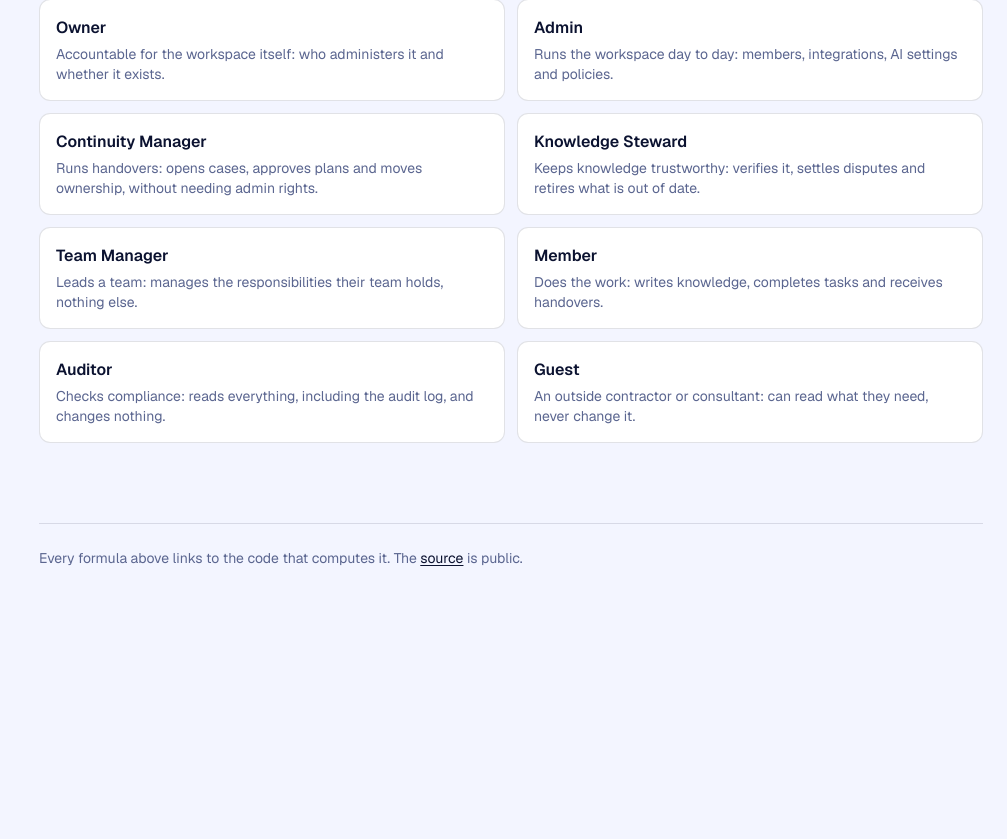
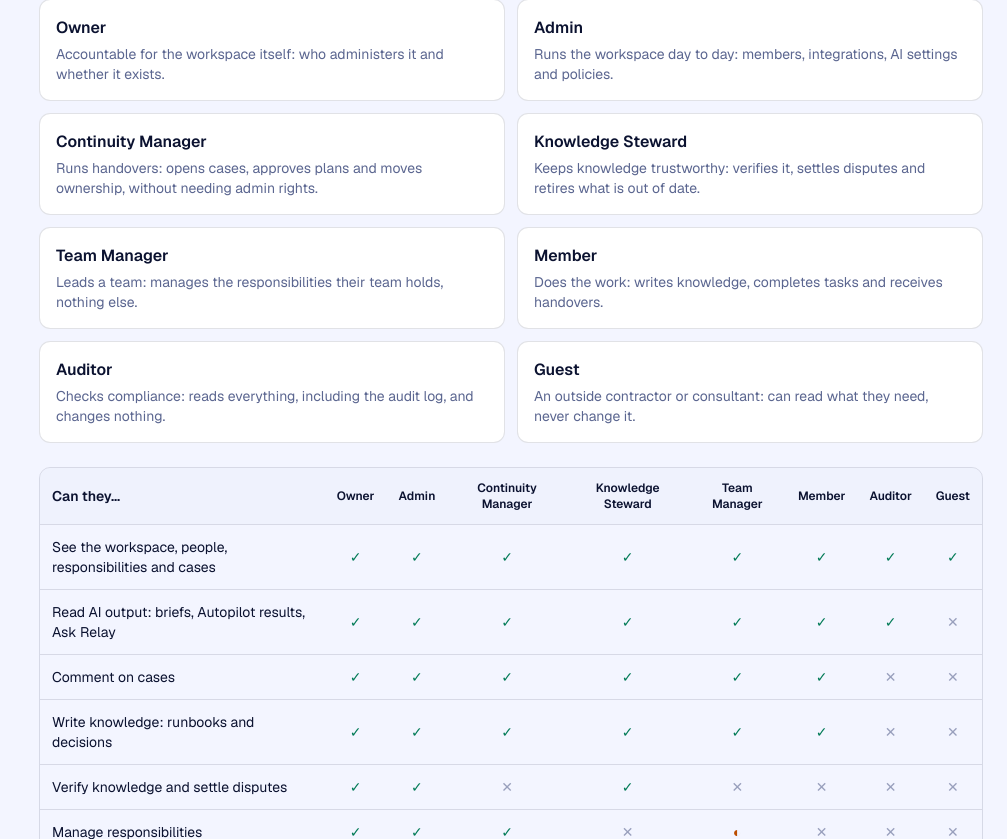
Before and after one commit to prasadbhalerao1/CodersInPune, a Next.js app in the folder frontend/: page /docs in a window 1280 px wide. Shown: the part 11161-12000 px from the top of the page, without its empty margins (273-1280 px from the left). Before the commit the page ends 11785 px from the top, so only its background shows below. Built offline with nearby package versions, Linux system fonts and the light colour scheme; no server answers; what @workos-inc/authkit-nextjs would draw is missing.

Commit message:
docs(roles): can/can't permission table in the guide and README, checked against the registry

```diff
--- a/frontend/src/app/docs/page.tsx
+++ b/frontend/src/app/docs/page.tsx
@@ -123,6 +123,53 @@ const ROLES: [string, string][] = [
   ["member", "Does the work: writes knowledge, completes tasks and receives handovers."],
   ["auditor", "Checks compliance: reads everything, including the audit log, and changes nothing."],
   ["guest", "An outside contractor or consultant: can read what they need, never change it."],
+];
+
+// What each role can do: [what, permission, roles that hold it]. A trailing * means "only
+// for their own teams". backend/tests/test_role_docs.py checks every row against
+// ROLE_PERMISSIONS, so this table cannot drift from what the backend enforces.
+const CAN: [string, string, string][] = [
+  [
+    "See the workspace, people, responsibilities and cases",
+    "case.read",
+    "owner admin continuity_manager knowledge_steward team_manager member auditor guest",
+  ],
+  [
+    "Read AI output: briefs, Autopilot results, Ask Relay",
+    "ai.read",
+    "owner admin continuity_manager knowledge_steward team_manager member auditor",
+  ],
+  [
+    "Comment on cases",
+    "case.comment",
+    "owner admin continuity_manager knowledge_steward team_manager member",
+  ],
+  [
+    "Write knowledge: runbooks and decisions",
+    "knowledge.write",
+    "owner admin continuity_manager knowledge_steward team_manager member",
+  ],
+  ["Verify knowledge and settle disputes", "knowledge.verify", "owner admin knowledge_steward"],
+  [
+    "Manage responsibilities",
+    "responsibility.manage",
+    "owner admin continuity_manager team_manager*",
+  ],
+  ["Open and run handover cases", "case.manage", "owner admin continuity_manager"],
+  ["Approve handovers and sign off readiness", "case.approve", "owner admin continuity_manager"],
+  ["Run AI: Autopilot and case analysis", "ai.run", "owner admin continuity_manager"],
+  ["Accept or reject AI proposals", "ai.review", "owner admin continuity_manager"],
+  ["Run the What If? simulator", "continuity.simulate", "owner admin continuity_manager"],
+  [
+    "See insights: health and continuity debt",
+    "insights.read",
+    "owner admin continuity_manager auditor",
+  ],
+  ["Read the audit log", "audit.read", "owner admin auditor"],
+  ["Manage members and invites", "member.manage", "owner admin"],
+  ["Connect GitHub, Linear, Notion and Slack", "integration.manage", "owner admin"],
+  ["Change policies and automations", "policy.manage", "owner admin"],
+  ["Delete the workspace", "workspace.delete", "owner"],
 ];
 
 const FEATURES: { key: ExplainKey; icon: typeof Bot; blurb: string }[] = [
@@ -278,6 +325,56 @@ export default function DocsPage() {
                 </div>
               ))}
             </dl>
+            <div className="mt-6 overflow-x-auto rounded-xl border">
+              <table className="w-full min-w-180 text-sm">
+                <caption className="sr-only">What each role can do</caption>
+                <thead className="bg-muted/50 text-left">
+                  <tr>
+                    <th scope="col" className="p-3 font-semibold">
+                      Can they…
+                    </th>
+                    {ROLES.map(([role]) => (
+                      <th
+                        key={role}
+                        scope="col"
+                        className="p-3 text-center text-xs font-semibold capitalize"
+                      >
+                        {role.replace("_", " ")}
+                      </th>
+                    ))}
+                  </tr>
+                </thead>
+                <tbody>
+                  {CAN.map(([what, permission, holders]) => {
+                    const held = holders.split(" ");
+                    return (
+                      <tr key={permission} className="border-t">
+                        <th scope="row" className="p-3 text-left font-normal">
+                          {what}
+                        </th>
+                        {ROLES.map(([role]) => {
+                          const mark = held.includes(role)
+                            ? ["✓", "Yes", "text-emerald-700 dark:text-emerald-400"]
+                            : held.includes(`${role}*`)
+                              ? ["◐", "Own teams only", "text-amber-700 dark:text-amber-400"]
+                              : ["✕", "No", "text-muted-foreground/60"];
+                          return (
+                            <td key={role} className={`p-3 text-center ${mark[2]}`}>
+                              <span aria-hidden>{mark[0]}</span>
+                              <span className="sr-only">{mark[1]}</span>
+                            </td>
+                          );
+                        })}
+                      </tr>
+                    );
+                  })}
+                </tbody>
+              </table>
+            </div>
+            <p className="text-muted-foreground mt-2 text-xs">
+              ◐ own teams only. Members see AI output built only from evidence the whole workspace
+              may read.
+            </p>
           </section>
 
           <footer className="text-muted-foreground mt-20 border-t pt-6 text-sm">
```
Also changed, not shown: 2 other files (tests, documents, lock files or other folders).
